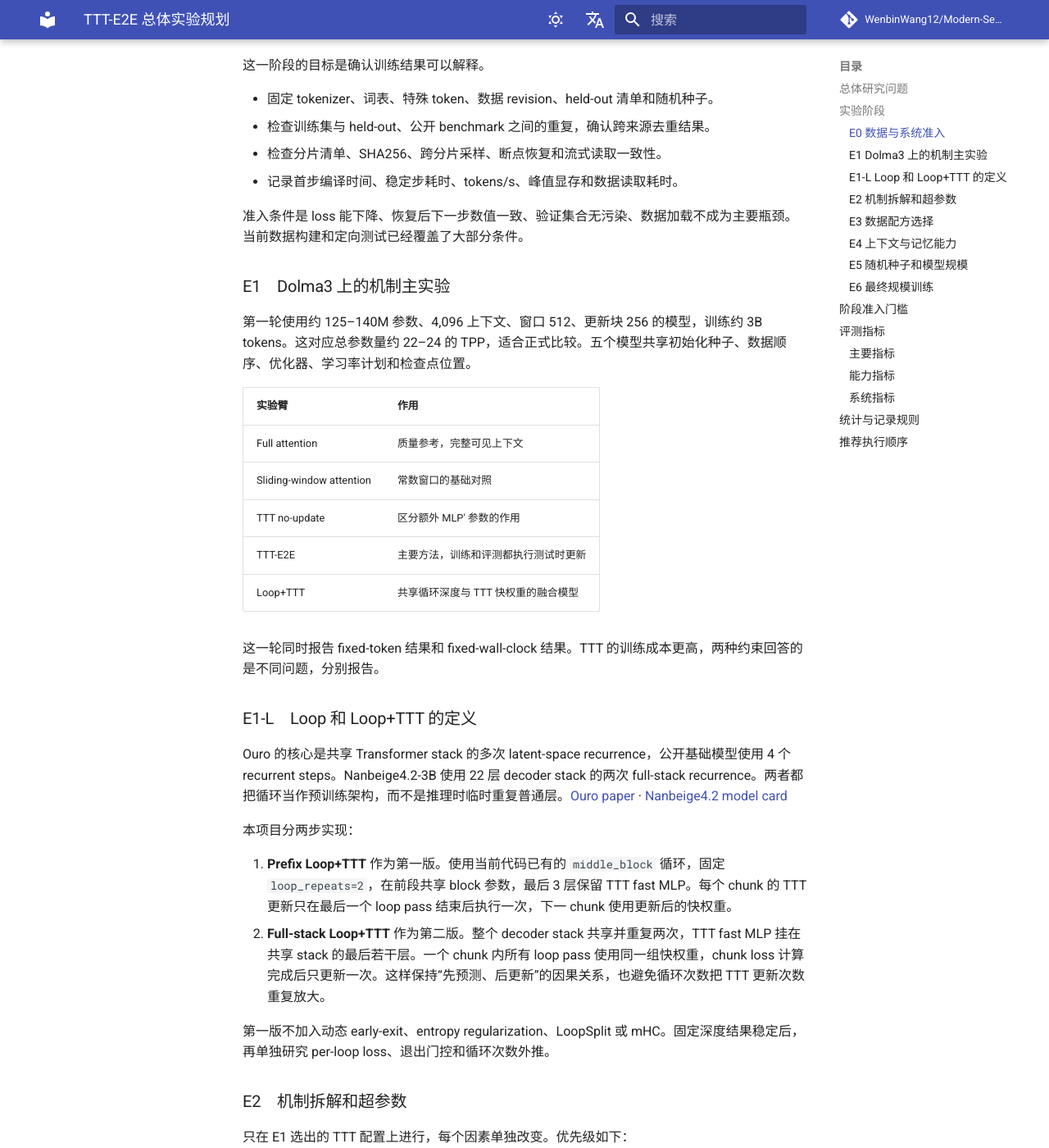
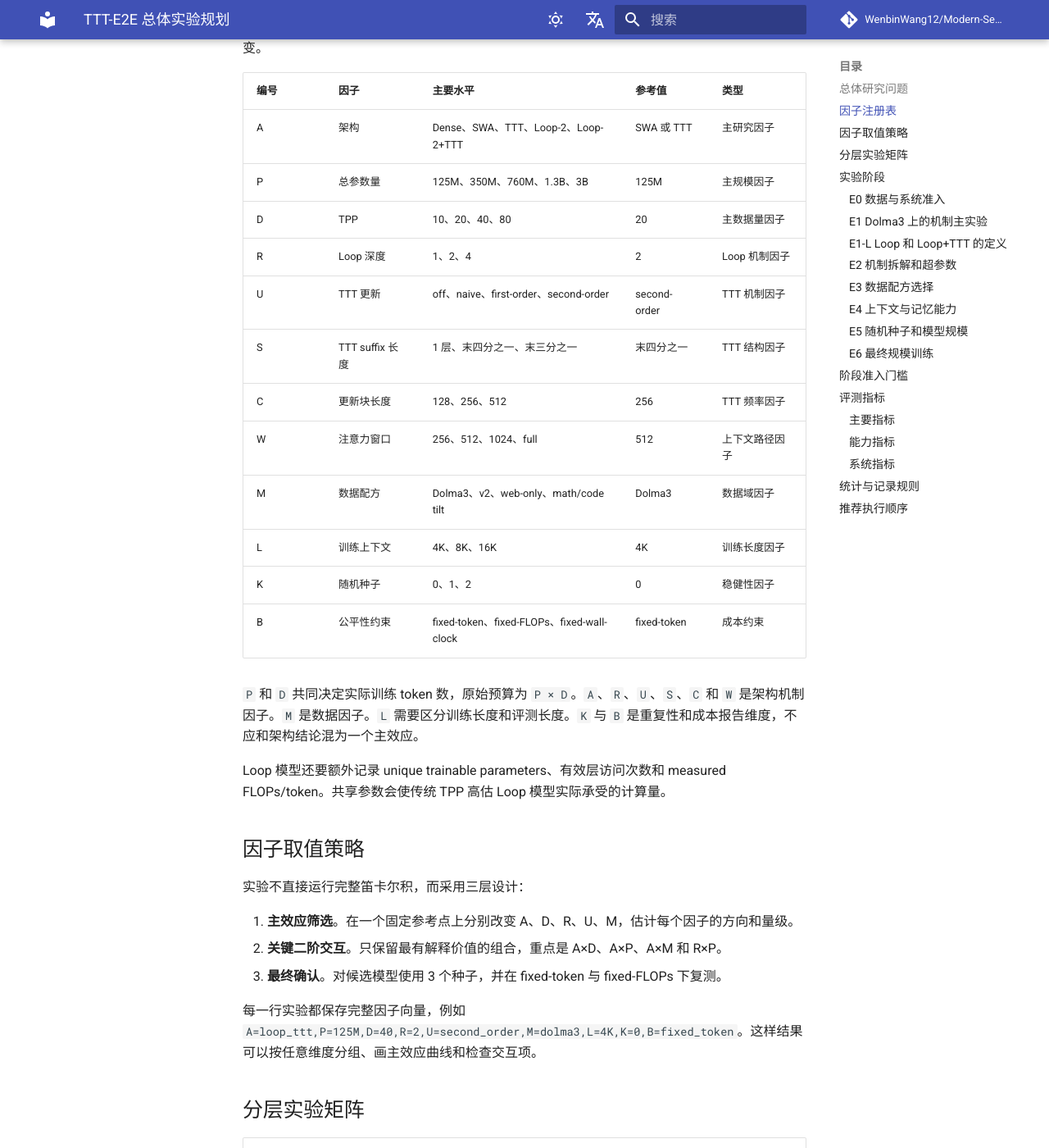
Before and after one commit to WenbinWang12/Modern-Sequence-Models-from-Scratch, an MkDocs documentation site: the page built from docs/experiment_plan.md, in a window 1280 px wide and 1400 px high, scrolled down 701 px. Shown: the whole window at 82% size. Built offline with MkDocs 1.6.1 and Material for MkDocs 9.7.7, drawn with Linux system fonts in a browser that asks for light colours; comment, search, counter and statistics services are not loaded; some of the changed text lies outside the part shown.

Commit message:
Organize experiments by explicit factor dimensions
Define architecture, parameter scale, TPP, loop, TTT, data, context, seed, and cost factors with staged screening and interaction matrices.

```diff
--- a/docs/experiment_plan.md
+++ b/docs/experiment_plan.md
@@ -13,7 +13,57 @@
 
 已有的 [技术报告](technical_report.md) 已经完成了 FineWeb-Edu 与 PG-19 上的机制验证。新一轮实验使用 [Dolma3 数据池](data_corpus.md) 做独立的数据和规模验证，不把两套数据的结果混成一个结论。
 
+## 因子注册表
+
+所有实验先从下面的因子表取值。未进入当前实验阶段的因子保持参考值，不能在运行中顺手改变。
+
+| 编号 | 因子 | 主要水平 | 参考值 | 类型 |
+|---|---|---|---|---|
+| A | 架构 | Dense、SWA、TTT、Loop-2、Loop-2+TTT | SWA 或 TTT | 主研究因子 |
+| P | 总参数量 | 125M、350M、760M、1.3B、3B | 125M | 主规模因子 |
+| D | TPP | 10、20、40、80 | 20 | 主数据量因子 |
+| R | Loop 深度 | 1、2、4 | 2 | Loop 机制因子 |
+| U | TTT 更新 | off、naive、first-order、second-order | second-order | TTT 机制因子 |
+| S | TTT suffix 长度 | 1 层、末四分之一、末三分之一 | 末四分之一 | TTT 结构因子 |
+| C | 更新块长度 | 128、256、512 | 256 | TTT 频率因子 |
+| W | 注意力窗口 | 256、512、1024、full | 512 | 上下文路径因子 |
+| M | 数据配方 | Dolma3、v2、web-only、math/code tilt | Dolma3 | 数据域因子 |
+| L | 训练上下文 | 4K、8K、16K | 4K | 训练长度因子 |
+| K | 随机种子 | 0、1、2 | 0 | 稳健性因子 |
+| B | 公平性约束 | fixed-token、fixed-FLOPs、fixed-wall-clock | fixed-token | 成本约束 |
+
+`P` 和 `D` 共同决定实际训练 token 数，原始预算为 `P × D`。`A`、`R`、`U`、`S`、`C` 和 `W` 是架构机制因子。`M` 是数据因子。`L` 需要区分训练长度和评测长度。`K` 与 `B` 是重复性和成本报告维度，不应和架构结论混为一个主效应。
+
+Loop 模型还要额外记录 unique trainable parameters、有效层访问次数和 measured FLOPs/token。共享参数会使传统 TPP 高估 Loop 模型实际承受的计算量。
+
+## 因子取值策略
+
+实验不直接运行完整笛卡尔积，而采用三层设计：
+
+1. **主效应筛选**。在一个固定参考点上分别改变 A、D、R、U、M，估计每个因子的方向和量级。
+2. **关键二阶交互**。只保留最有解释价值的组合，重点是 A×D、A×P、A×M 和 R×P。
+3. **最终确认**。对候选模型使用 3 个种子，并在 fixed-token 与 fixed-FLOPs 下复测。
+
+每一行实验都保存完整因子向量，例如 `A=loop_ttt,P=125M,D=40,R=2,U=second_order,M=dolma3,L=4K,K=0,B=fixed_token`。这样结果可以按任意维度分组、画主效应曲线和检查交互项。
+
+## 分层实验矩阵
+
+| 层级 | 固定因素 | 变化因素 | 目的 |
+|---|---|---|---|
+| S0 smoke | P、M、L、优化器和 tokenizer | A 的实现开关 | 检查数值、状态和恢复，不解释质量 |
+| S1 架构筛选 | P=125M、D=20、M=Dolma3、L=4K、K=0 | A | 建立 Dense、SWA、TTT、Loop-2、Loop-2+TTT 的主效应 |
+| S2 TPP 曲线 | P=125M、A 取 SWA 与 S1 胜者 | D=10、20、40、80 | 测量数据量对每种架构的影响 |
+| S3 参数规模曲线 | A 取 SWA 与 S1 胜者、D=40 | P=125M、350M、760M | 测量参数规模和架构的交互 |
+| S4 机制消融 | P=125M、D=20、M=Dolma3 | R、U、S、C、W | 拆解 Loop 和 TTT 的内部机制 |
+| S5 数据配方 | P=125M、D=20、A 取 S1 胜者 | M | 估计来源池和配比的主效应 |
+| S6 关键交互 | 只取 S1–S5 的候选水平 | A×D、A×P、A×M、R×P | 检查结论是否依赖特定预算或数据 |
+| S7 最终确认 | 候选配置和最终数据 revision | K=0、1、2 与 B 两种约束 | 建立可报告结论 |
+
+S2 中的 D=10 只作为低 TPP 曲线端点。正式质量结论至少从 D=20 开始。S3 先做到 760M，1.3B 和 3B 进入最终确认阶段。这样可以先估计趋势，再把预算集中到有证据的方向。
+
 ## 实验阶段
+
+下面的阶段是执行顺序，因子注册表和分层矩阵是实验定义。阶段推进时只从矩阵中取出当前需要的行，不新增未登记的变量。
 
 ### E0　数据与系统准入
 
```
